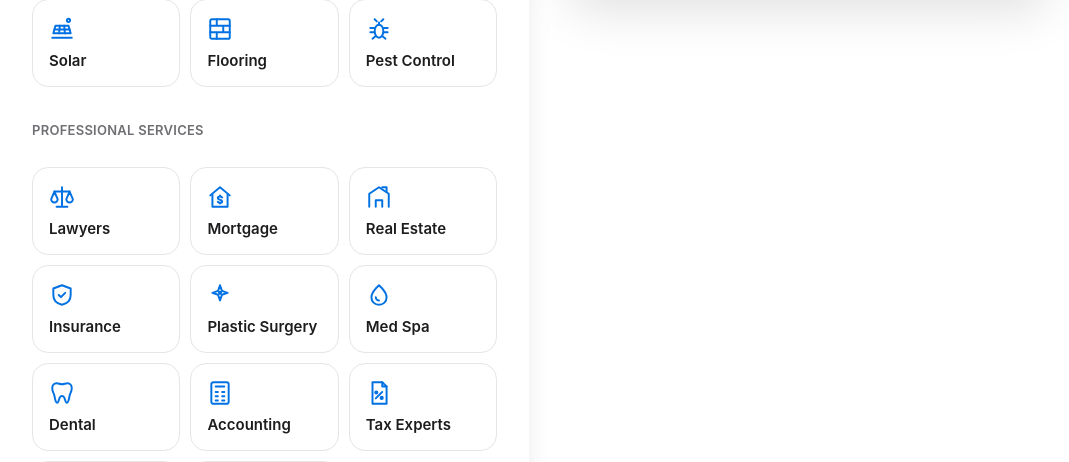
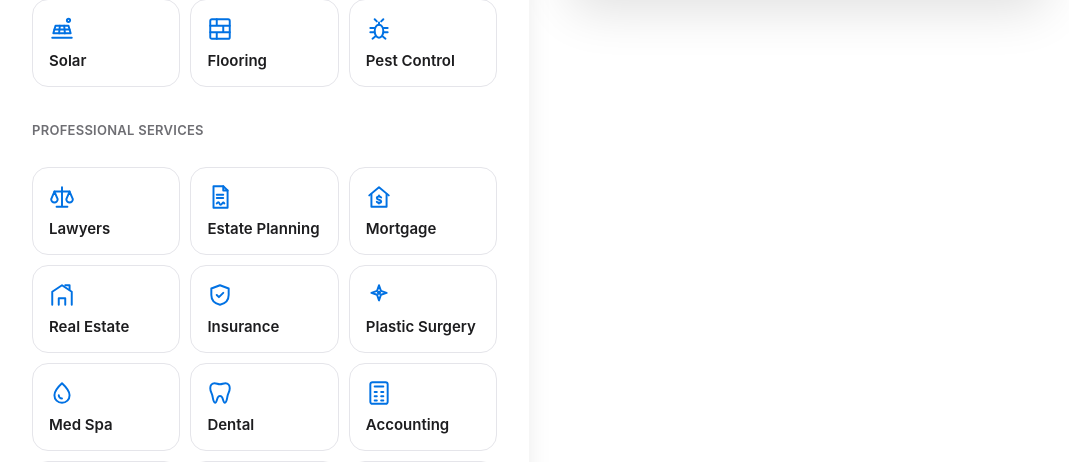
Before and after one commit to aimbluemedia/leadcrazy, a PHP site: page /how-it-works in a window 1280 px wide. Shown: the part 976-1438 px from the top of the page, without its empty margins (116-1185 px from the left). Run offline with PHP 8.4, Linux system fonts and the light colour scheme.

Commit message:
Industries: add Estate Planning (professional)
Co-Authored-By: Claude Opus 5.5 <noreply@anthropic.com>
Claude-Session: https://claude.ai/code/session_01LRNQfr2aP2L5bzQoQs1mmN

```diff
--- a/app/Support/Trades.php
+++ b/app/Support/Trades.php
@@ -135,6 +135,33 @@ final class Trades
                 'license_label' => 'Bar number',
                 'consent' => true,
                 'disclaimer' => 'Attorney advertising. Submitting this form does not create an attorney-client relationship. Please do not send confidential information until an attorney-client relationship has been established. Prior results do not guarantee a similar outcome.',
+            ],
+        ],
+        'estate_planning' => [
+            'label' => 'Estate Planning', 'noun' => 'Estate Planning', 'group' => 'pro', 'title' => 'Estate Planning', 'phrase' => 'estate planning',
+            'services' => ['Wills', 'Living Trusts', 'Power of Attorney', 'Healthcare Directives', 'Probate', 'Trust Administration', 'Guardianship', 'Elder Law & Medicaid Planning'],
+            'budgets' => [],
+            'offer' => ['title' => 'Free Estate Planning Consultation', 'body' => 'Talk through your family\'s needs and leave with a clear plan and a flat-fee quote, no obligation.'],
+            'copy' => [
+                'badge' => 'Free Consultation',
+                'pill' => 'Hear Back Within 24 Hours',
+                'subheadline' => 'Protect your family. Start with a free consultation.',
+                'intro' => 'Tell us what you need and get a free, no-obligation estate planning consultation.',
+                'form_intro' => 'Answer a few quick questions and we will reach out to talk through your plan - free and with no obligation.',
+                'services_label' => 'What do you need help with?',
+                'timeline_label' => 'When would you like to get started?',
+                'timelines' => ['Urgent - a loved one is ill or has passed', 'Within the next month', 'Within 1-3 months', 'Just planning ahead'],
+                'budget_label' => null,
+                'message_label' => 'Briefly describe your situation',
+                'message_placeholder' => 'For example: married with two kids and a home, or helping a parent. Please do not include confidential details yet - we will go over them with you privately.',
+                'message_required' => false,
+                'phone_hint' => 'We will only use this to contact you about your consultation.',
+                'cta' => 'Get My Free Consultation',
+                'trust' => [['Free Consultation', 'Talk through your options at no cost'], ['Plain-English Advice', 'Know exactly what you are signing'], ['No Obligation', 'You decide what happens next'], ['Fast Response', 'We get back to you quickly']],
+                'response' => 'Reply within 24 hours',
+                'license_label' => 'Bar number',
+                'consent' => true,
+                'disclaimer' => 'Attorney advertising. Submitting this form does not create an attorney-client relationship and is not legal advice. Please do not send confidential information until an attorney-client relationship has been established.',
             ],
         ],
         'mortgage' => [
--- a/app/Views/how-it-works.php
+++ b/app/Views/how-it-works.php
@@ -31,6 +31,7 @@ $icons = [
     'finance' => '<path d="M3 20h18"/><path d="M5 16l5-5 3 3 6-7"/><path d="M15 7h4v4"/>',
     'medical' => '<rect x="3" y="3" width="18" height="18" rx="4"/><path d="M12 8v8M8 12h8"/>',
     'lawyers' => '<path d="M12 3v18M7 21h10"/><path d="M5 7h14"/><path d="M5 7l-3 7a3 3 0 0 0 6 0L5 7zM19 7l-3 7a3 3 0 0 0 6 0l-3-7z"/>',
+    'estate_planning' => '<path d="M6 2h9l4 4v16H6z"/><path d="M15 2v4h4"/><path d="M9 10h6M9 13h6"/><path d="M9 18c1-1.5 2-1.5 2.5 0s1.5 1.5 2.5 0 1.5-1 2 0"/>',
     'mortgage' => '<path d="M3 10.5 12 3l9 7.5"/><path d="M5 9.5V21h14V9.5"/><path d="M14 12.5c-.5-.7-1.3-1-2-1-1.1 0-2 .6-2 1.5s.9 1.3 2 1.5 2 .6 2 1.5-.9 1.5-2 1.5c-.8 0-1.5-.3-2-1M12 10.5v1M12 17v1"/>',
     'real_estate' => '<path d="M3 21V9l9-6 9 6v12"/><path d="M9 21v-6h6v6"/><path d="M15 3h4v4"/>',
     'insurance' => '<path d="M12 3 4 6v6c0 5 3.5 8 8 9 4.5-1 8-4 8-9V6l-8-3z"/><path d="m9 12 2 2 4-4"/>',
```
